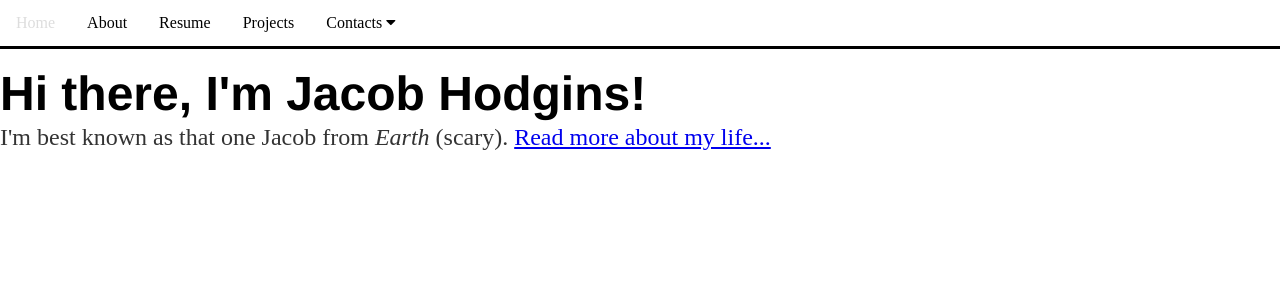
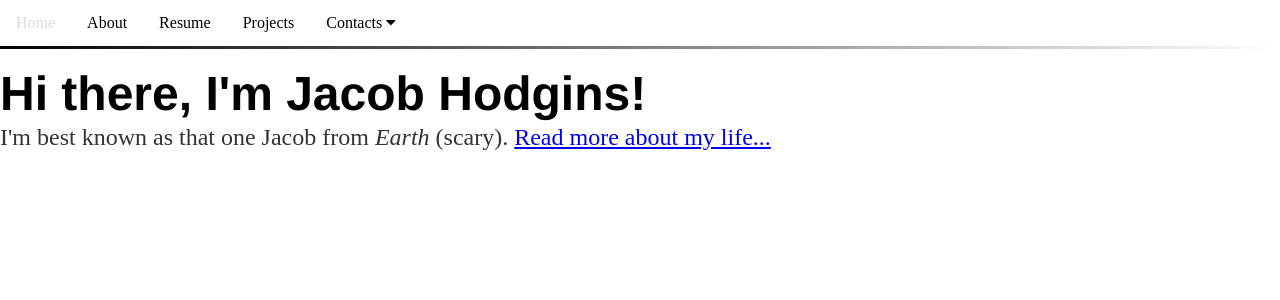
Before and after one commit to JacobHodgins/hodginsjacob, a Jekyll site: the page built from index.html, in a window 1280 px wide. Shown: the top 300 px of the page. Built offline with Jekyll 4.4.1, drawn with Linux system fonts in a browser that asks for light colours; the list of posts is cut into pages by our own code.

Commit message:
Update main.css

```diff
--- a/css/main.css
+++ b/css/main.css
@@ -4,15 +4,13 @@
 
 /* styling for the navbar */
 nav.navbar {
-  overflow: hidden;
+  overflow: visible;
   background-color: white;
   position: fixed; /* Set the navbar to fixed position */
   top: 0; /* Position the navbar at the top of the page */
   width: 100%; /* Full width */
   border-bottom-style: solid;
-  /*
-  border-image: linear-gradient(to right, black, gray, white) 1;
-  */
+  border-image: linear-gradient(to right, black, white) 1;
   float: left;
 }
 
```
